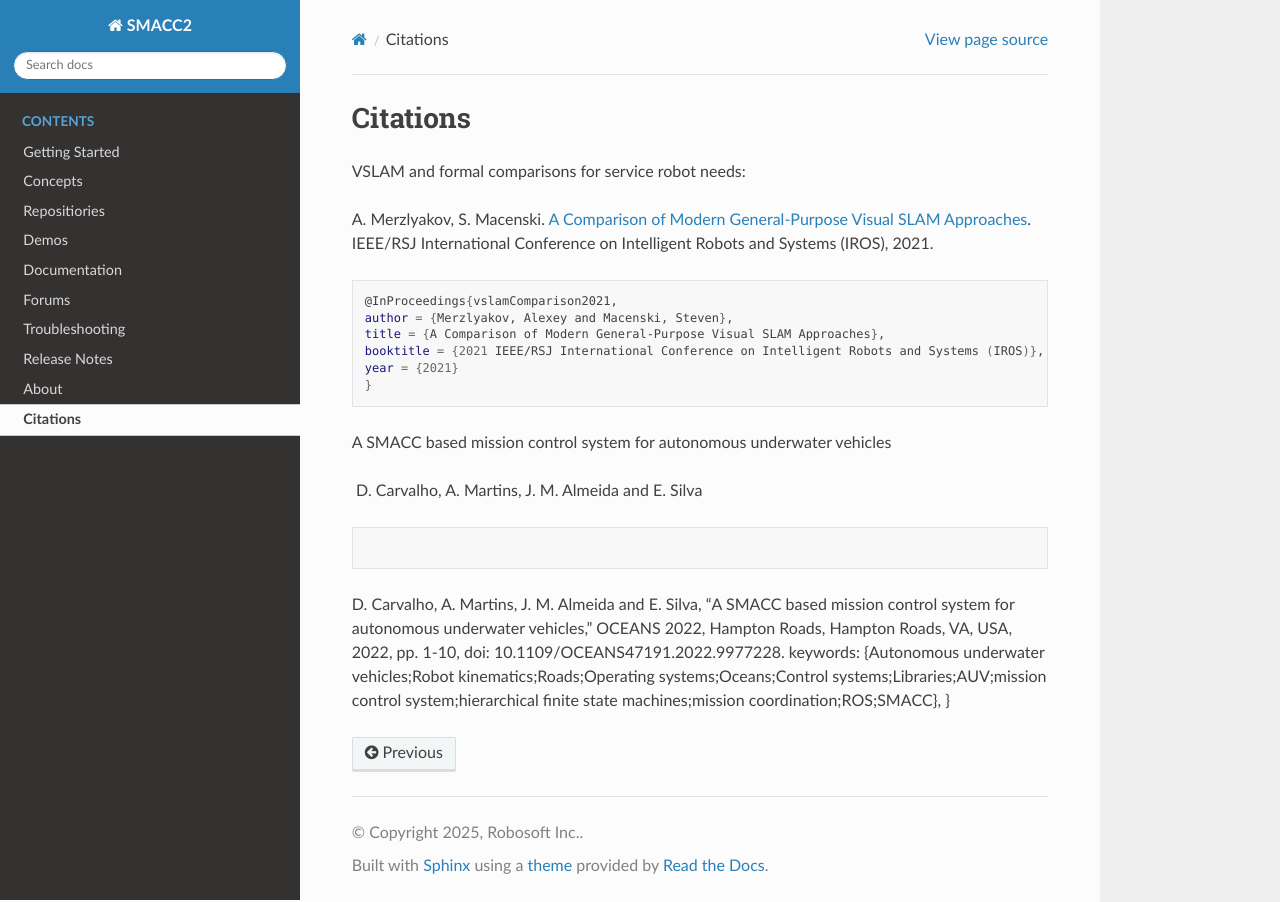
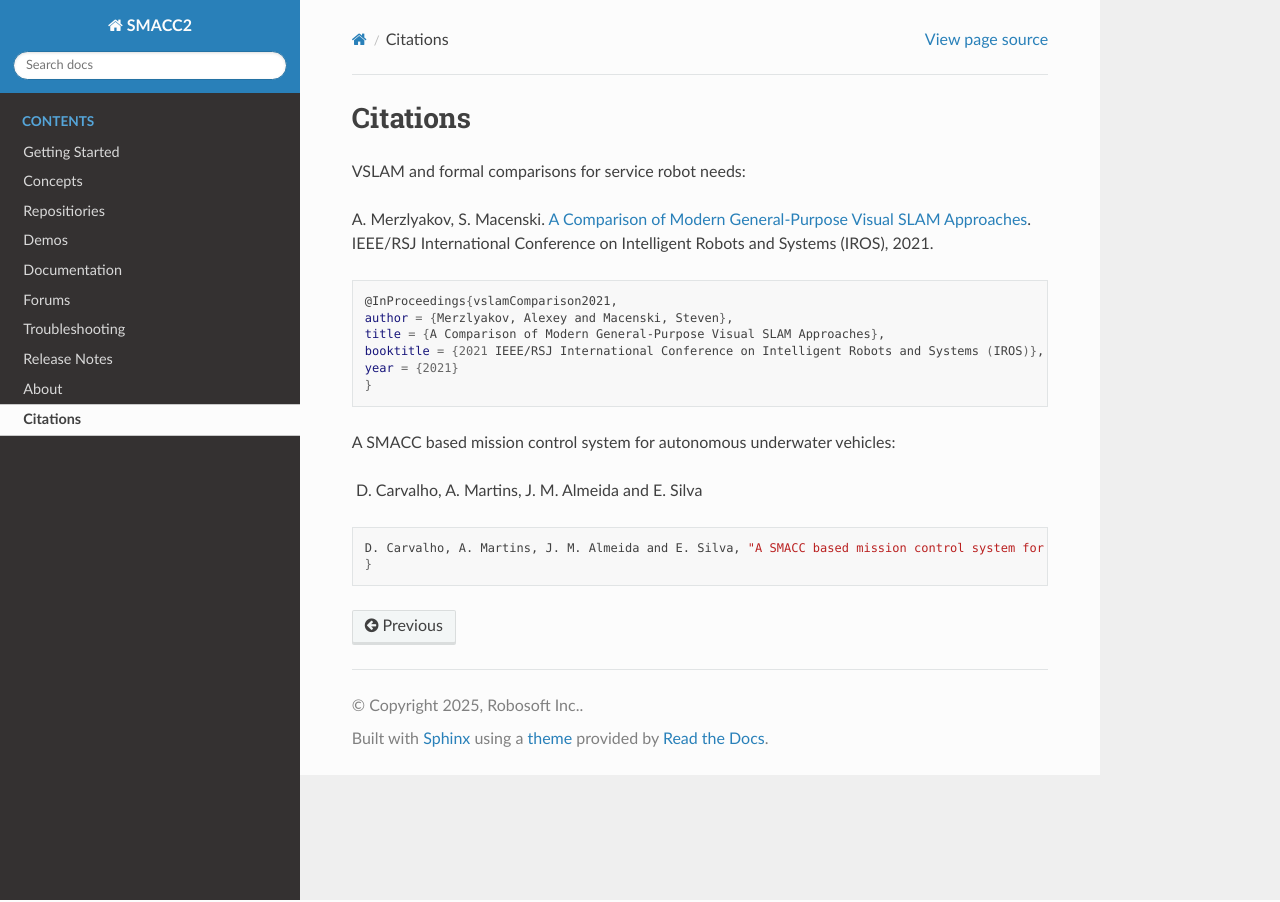
Before and after one commit to robosoft-ai/smacc2_docs, a Sphinx documentation site: the page built from docs/source/citations.rst, in a window 1280 px wide. Built offline with Sphinx 7.4.7 and the Read the Docs theme 3.1.0, drawn with Linux system fonts in a browser that asks for light colours.

Commit message:
Update citations.rst

```diff
--- a/docs/source/citations.rst
+++ b/docs/source/citations.rst
@@ -16,10 +16,11 @@ IEEE/RSJ International Conference on Intelligent Robots and Systems (IROS), 2021
    year = {2021}
    }
 
-A SMACC based mission control system for autonomous underwater vehicles
+A SMACC based mission control system for autonomous underwater vehicles:
 
 D. Carvalho, A. Martins, J. M. Almeida and E. Silva
 
 .. code-block:: bash
-D. Carvalho, A. Martins, J. M. Almeida and E. Silva, "A SMACC based mission control system for autonomous underwater vehicles," OCEANS 2022, Hampton Roads, Hampton Roads, VA, USA, 2022, pp. 1-10, doi: 10.1109/OCEANS47191.2022.9977228. keywords: {Autonomous underwater vehicles;Robot kinematics;Roads;Operating systems;Oceans;Control systems;Libraries;AUV;mission control system;hierarchical finite state machines;mission coordination;ROS;SMACC},
-}
+
+   D. Carvalho, A. Martins, J. M. Almeida and E. Silva, "A SMACC based mission control system for autonomous underwater vehicles," OCEANS 2022, Hampton      Roads, Hampton Roads, VA, USA, 2022, pp. 1-10, doi: 10.1109/OCEANS47191.2022.9977228. keywords: {Autonomous underwater vehicles;Robot                     kinematics;Roads;Operating systems;Oceans;Control systems;Libraries;AUV;mission control system;hierarchical finite state machines;mission                 coordination;ROS;SMACC},
+   }
```
